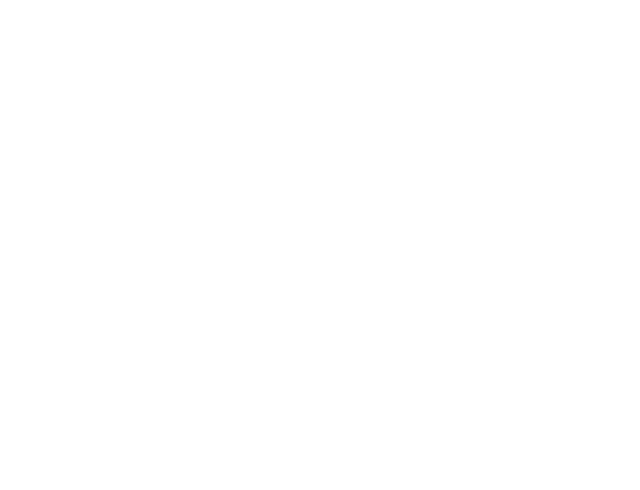
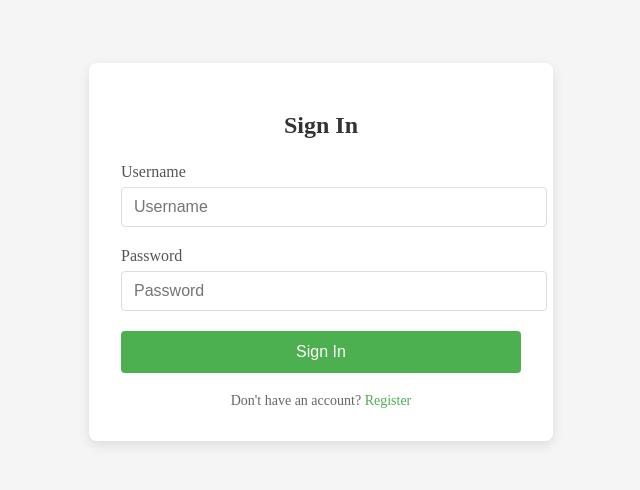
Before and after one commit to Madagascam/frontend, a Nuxt app: page /login in a window 1280 px wide. Before the commit this address had no page. Shown: the part 156-646 px from the top of the page, without its empty margins (319-959 px from the left). Built offline with nearby package versions, Linux system fonts and the light colour scheme; no server answers.

Commit message:
feat: login+register

```diff
--- /dev/null
+++ b/pages/login.vue
@@ -0,0 +1,182 @@
+<!-- pages/login.vue -->
+<template>
+  <div class="auth-container">
+    <div class="auth-card">
+      <h1 class="auth-title">Sign In</h1>
+
+      <div class="form-group">
+        <label for="username">Username</label>
+        <input
+            id="username"
+            v-model="form.username"
+            type="text"
+            class="form-control"
+            placeholder="Username"
+            required
+        >
+      </div>
+
+      <div class="form-group">
+        <label for="password">Password</label>
+        <input
+            id="password"
+            v-model="form.password"
+            type="password"
+            class="form-control"
+            placeholder="Password"
+            required
+        >
+      </div>
+
+      <div v-if="error" class="error-message">
+        {{ error }}
+      </div>
+
+      <button
+          class="btn btn-primary"
+          @click="login"
+          :disabled="loading"
+      >
+        {{ loading ? 'Signing in...' : 'Sign In' }}
+      </button>
+
+      <div class="auth-link">
+        Don't have an account? <NuxtLink to="/register">Register</NuxtLink>
+      </div>
+    </div>
+  </div>
+</template>
+
+<script setup>
+import { ref, reactive } from 'vue'
+import { useRouter } from '#app'
+import { useAuthStore } from '~/store/auth'
+
+// Define middleware (Nuxt 3 way)
+definePageMeta({
+  middleware: 'guest'
+})
+
+const router = useRouter()
+const authStore = useAuthStore()
+
+const form = reactive({
+  username: '',
+  password: ''
+})
+const loading = ref(false)
+const error = ref(null)
+
+async function login() {
+  loading.value = true
+  error.value = null
+
+  try {
+    await authStore.login(form)
+    router.push('/games')
+  } catch (err) {
+    console.error('Login error:', err)
+    error.value = err.response?.data?.detail || 'Invalid credentials'
+  } finally {
+    loading.value = false
+  }
+}
+</script>
+
+<style scoped>
+/* CSS remains unchanged */
+.auth-container {
+  min-height: 100vh;
+  display: flex;
+  justify-content: center;
+  align-items: center;
+  background-color: #f5f5f5;
+}
+
+.auth-card {
+  width: 100%;
+  max-width: 400px;
+  background-color: white;
+  padding: 2rem;
+  border-radius: 8px;
+  box-shadow: 0 4px 12px rgba(0, 0, 0, 0.1);
+}
+
+.auth-title {
+  font-size: 24px;
+  text-align: center;
+  margin-bottom: 24px;
+  color: #333;
+}
+
+.form-group {
+  margin-bottom: 20px;
+}
+
+label {
+  display: block;
+  margin-bottom: 6px;
+  font-weight: 500;
+  color: #555;
+}
+
+.form-control {
+  width: 100%;
+  padding: 10px 12px;
+  border: 1px solid #ddd;
+  border-radius: 4px;
+  font-size: 16px;
+  transition: border-color 0.3s;
+}
+
+.form-control:focus {
+  outline: none;
+  border-color: #4CAF50;
+}
+
+.btn {
+  width: 100%;
+  padding: 12px;
+  border: none;
+  border-radius: 4px;
+  font-size: 16px;
+  font-weight: 500;
+  cursor: pointer;
+  transition: background-color 0.3s;
+}
+
+.btn-primary {
+  background-color: #4CAF50;
+  color: white;
+}
+
+.btn-primary:hover {
+  background-color: #45a049;
+}
+
+.btn:disabled {
+  background-color: #ccc;
+  cursor: not-allowed;
+}
+
+.error-message {
+  color: #f44336;
+  margin-bottom: 16px;
+}
+
+.auth-link {
+  margin-top: 20px;
+  text-align: center;
+  font-size: 14px;
+  color: #666;
+}
+
+.auth-link a {
+  color: #4CAF50;
+  text-decoration: none;
+}
+
+.auth-link a:hover {
+  text-decoration: underline;
+}
+</style>
--- /dev/null
+++ b/pages/register.vue
@@ -0,0 +1,173 @@
+<!-- pages/register.vue -->
+<template>
+  <div class="auth-container">
+    <div class="auth-card">
+      <h1 class="auth-title">Create Account</h1>
+
+      <div class="form-group">
+        <label for="username">Username</label>
+        <input
+            id="username"
+            v-model="form.username"
+            type="text"
+            class="form-control"
+            placeholder="Choose a username"
+            required
+        >
+      </div>
+
+      <div class="form-group">
+        <label for="password">Password</label>
+        <input
+            id="password"
+            v-model="form.password"
+            type="password"
+            class="form-control"
+            placeholder="Choose a password"
+            required
+        >
+      </div>
+
+      <div v-if="error" class="error-message">
+        {{ error }}
+      </div>
+
+      <button
+          class="btn btn-primary"
+          @click="register"
+          :disabled="loading"
+      >
+        {{ loading ? 'Creating account...' : 'Register' }}
+      </button>
+
+      <div class="auth-link">
+        Already have an account? <NuxtLink to="/login">Sign In</NuxtLink>
+      </div>
+    </div>
+  </div>
+</template>
+
+<script setup>
+import { ref, reactive } from 'vue'
+import { useRouter } from '#app'
+import { useAuthStore } from '~/store/auth'
+
+// Define middleware
+definePageMeta({
+  middleware: 'guest'
+})
+
+const router = useRouter()
+const authStore = useAuthStore()
+
+const form = reactive({
+  username: '',
+  password: ''
+})
+const loading = ref(false)
+const error = ref(null)
+
+async function register() {
+  if (!form.username || !form.password) {
+    error.value = "Please fill in all fields"
+    return
+  }
+
+  loading.value = true
+  error.value = null
+
+  try {
+    await authStore.register(form)
+    // After successful registration, log the user in
+    await authStore.login(form)
+    await router.push('/games')
+  } catch (err) {
+    console.error('Registration error:', err)
+    error.value = err.response?.data?.detail || 'Registration failed'
+  } finally {
+    loading.value = false
+  }
+}
+</script>
+
+<style scoped>
+/* Same styles as login.vue - CSS remains unchanged */
+.auth-container {
+  min-height: 100vh;
+  display: flex;
+  justify-content: center;
+  align-items: center;
+  background-color: #f5f5f5;
+}
+
+.auth-card {
+  width: 100%;
+  max-width: 400px;
+  background-color: white;
+  padding: 2rem;
+  border-radius: 8px;
+  box-shadow: 0 4px 12px rgba(0, 0, 0, 0.1);
+}
+
+.auth-title {
+  font-size: 24px;
+  text-align: center;
+  margin-bottom: 24px;
+  color: #333;
+}
+
+.form-group {
+  margin-bottom: 20px;
+}
+
+label {
+  display: block;
+  margin-bottom: 6px;
+  font-weight: 500;
+  color: #555;
+}
+
+.form-control {
+  width: 100%;
+  padding: 10px 12px;
+  border: 1px solid #ddd;
+  border-radius: 4px;
+  font-size: 16px;
+  transition: border-color 0.3s;
+}
+
+.form-control:focus {
+  outline: none;
+  border-color: #4CAF50;
+}
+
+.btn {
+  width: 100%;
+  padding: 12px;
+  border: none;
+  border-radius: 4px;
+  font-size: 16px;
+  font-weight: 500;
+  cursor: pointer;
+  transition: background-color 0.3s;
+}
+
+.btn-primary {
+  background-color: #4CAF50;
+  color: white;
+}
+
+.btn-primary:hover {
+  background-color: #45a049;
+}
+
+.btn:disabled {
+  background-color: #ccc;
+  cursor: not-allowed;
+}
+
+.error-message {
+  color: #f44336;
+  margin-bottom: 16px;
+}
+</style>
```
